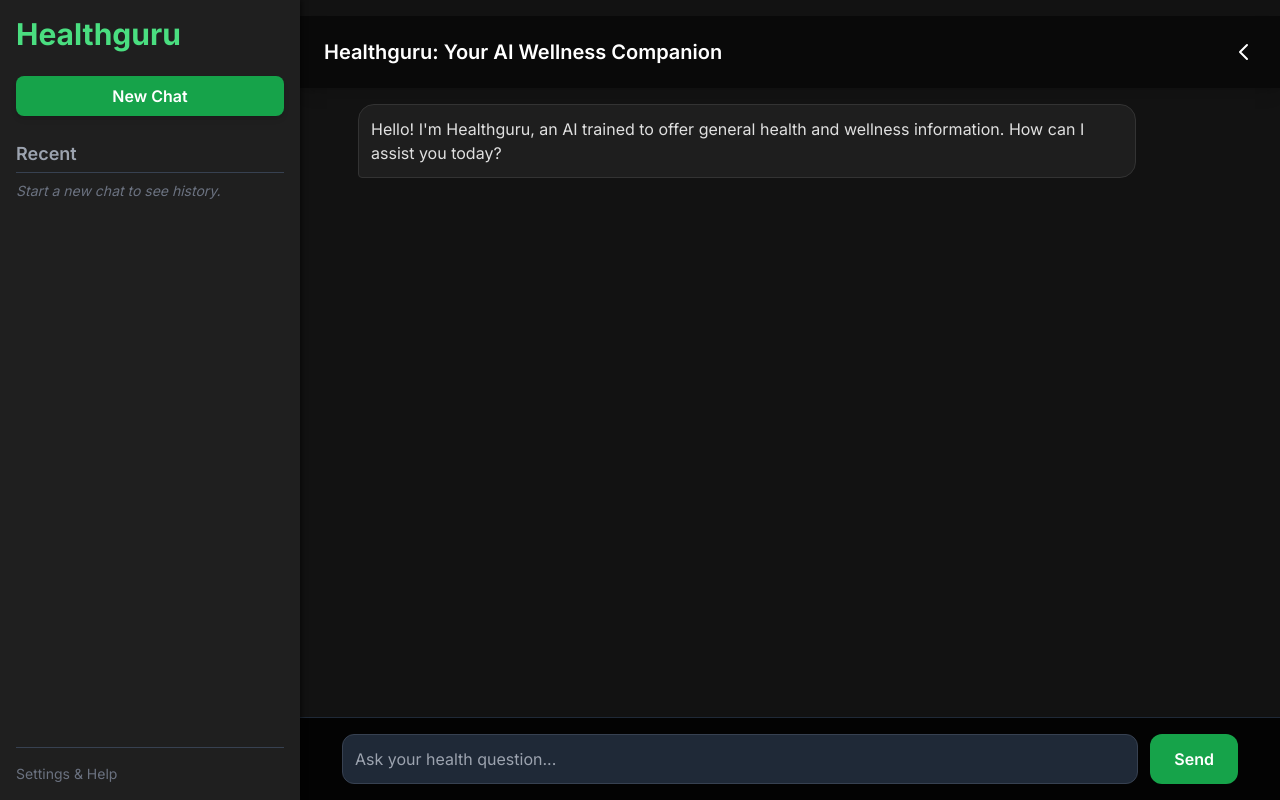
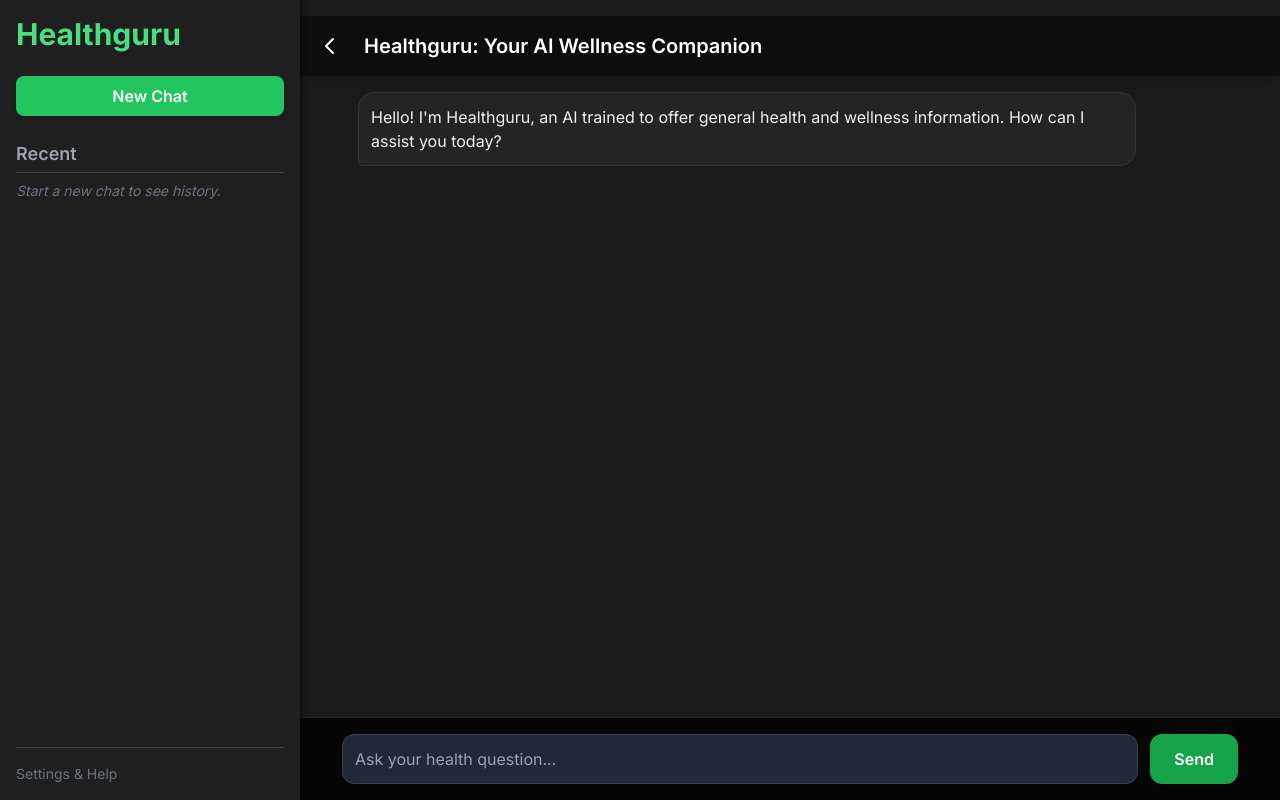
Before and after one commit to Zephieeeeee/Healthguru, a Flask app: template templates/index.html in a window 1280 px wide. Run offline with Flask 3, Linux system fonts and the light colour scheme; the template is opened without the code that fills it, so the values that code supplies are empty; some libraries are stand-ins or nearby versions.

Commit message:
Fix: Restored original colors and moved toggle button to the left.

```diff
--- a/templates/index.html
+++ b/templates/index.html
@@ -1,29 +1,31 @@
-<!DOCTYPE html>
+
 <html lang="en">
 <head>
     <meta charset="UTF-8">
     <meta name="viewport" content="width=device-width, initial-scale=1.0">
     <title>Healthguru: AI Wellness Companion</title>
     <script src="https://cdn.tailwindcss.com"></script>
+    <!-- Inter font -->
     <link href="https://fonts.googleapis.com/css2?family=Inter:wght@400;600;700&display=swap" rel="stylesheet">
     <style>
         /* Custom styles for dark theme and responsiveness */
         body {
             font-family: 'Inter', sans-serif;
-            background-color: #121212; /* Dark background */
-            color: #e0e0e0; /* Light text */
+            background-color: #1a1a1a; /* Dark background */
+            color: #f1f1f1; /* Light text */
             overflow-x: hidden; /* Prevent horizontal scrolling */
         }
+        /* Color matching your original polished look */
         .message-bubble-user {
-            background-color: #2a3d66; /* Deep blue for user messages */
+            background-color: #313131; /* Dark grey for user messages */
             color: #ffffff;
             border-radius: 1rem 1rem 0.25rem 1rem;
             max-width: 90%; /* Responsive width */
             margin-left: auto; /* Push to the right */
         }
         .message-bubble-ai {
-            background-color: #1e1e1e; /* Darker grey for AI messages */
-            color: #e0e0e0;
+            background-color: #242424; /* Even darker grey for AI messages */
+            color: #f1f1f1;
             border-radius: 1rem 1rem 1rem 0.25rem;
             max-width: 90%; /* Responsive width */
             margin-right: auto; /* Push to the left */
@@ -33,7 +35,7 @@
         /* Sidebar Styling (History Panel) */
         #history-sidebar {
             width: 300px; /* Fixed desktop width */
-            background-color: #1f1f1f; /* Slightly lighter than body */
+            background-color: #1f1f1f; /* Sidebar background */
             transition: transform 0.3s ease-in-out, width 0.3s ease-in-out;
             position: fixed; /* Fixed position */
             top: 0;
@@ -41,7 +43,6 @@
             height: 100%;
             z-index: 20;
             box-shadow: 2px 0 5px rgba(0,0,0,0.5);
-            /* Initially visible on desktop */
         }
 
         /* Main Content Area */
@@ -53,7 +54,7 @@
         }
 
         /* Hidden State for Sidebar (Applied by JS) */
-        #history-sidebar.hidden-mobile {
+        #history-sidebar.collapsed {
             transform: translateX(-300px);
         }
 
@@ -74,31 +75,36 @@
             #main-content {
                 margin-left: 0; /* No offset on mobile */
             }
-            /* Hamburger icon for mobile */
-            #sidebar-toggle-mobile {
-                display: block;
-            }
         }
 
-        /* Desktop/Tablet visibility for the toggle button */
+        /* Ensure the toggle button is always visible on the far left of the main header */
         #sidebar-toggle-desktop {
-            display: block; /* Visible on desktop/tablet */
+            position: absolute;
+            left: 10px;
+            top: 50%;
+            transform: translateY(-50%);
+            z-index: 30; /* Above the header */
         }
-        @media (max-width: 768px) {
-            /* Hide the desktop toggle button on small screens, use the mobile one */
-            #sidebar-toggle-desktop {
-                display: none;
-            }
+
+        /* Hide mobile-specific elements on desktop */
+        #sidebar-toggle-mobile {
+            display: none;
+        }
+
+        /* Adjust header content to not overlap the button */
+        .main-header-content {
+            margin-left: 40px;
         }
 
     </style>
 </head>
 <body id="body-container">
 
-    <div id="history-sidebar" class="p-4 flex flex-col hidden-mobile">
+    <!-- 1. HISTORY SIDEBAR -->
+    <div id="history-sidebar" class="p-4 flex flex-col">
         <h1 class="text-3xl font-bold text-green-400 mb-6">Healthguru</h1>
 
-        <a href="/new_chat" class="w-full text-center bg-green-600 hover:bg-green-700 text-white font-semibold py-2 px-4 rounded-lg shadow-md mb-6 transition duration-150 ease-in-out">
+        <a href="/new_chat" class="w-full text-center bg-green-500 hover:bg-green-600 text-white font-semibold py-2 px-4 rounded-lg shadow-md mb-6 transition duration-150 ease-in-out">
             New Chat
         </a>
 
@@ -107,7 +113,7 @@
         <div class="flex-grow overflow-y-auto">
             {% if recent_chats %}
                 {% for chat in recent_chats %}
-                    <a href="/chat/{{ chat.id }}" class="block w-full text-left {% if chat.id == current_chat_id %}bg-gray-700{% else %}hover:bg-gray-800{% endif %} py-2 px-3 rounded-lg mb-2 text-sm transition duration-100 ease-in-out">
+                    <a href="/chat/{{ chat.id }}" class="block w-full text-left {% if chat.id == current_chat_id %}bg-gray-700{% else %}hover:bg-gray-800{% endif %} py-2 px-3 rounded-lg mb-2 text-sm transition duration-100 ease-in-out truncate">
                         {{ chat.title }}
                     </a>
                 {% endfor %}
@@ -121,34 +127,43 @@
         </div>
     </div>
 
+    <!-- 2. MAIN CONTENT AREA -->
     <div id="main-content" class="min-h-screen flex flex-col">
 
-        <header class="flex justify-between items-center p-4 bg-black/50 sticky top-0 z-10 shadow-lg">
+        <!-- HEADER / NAVIGATION -->
+        <header class="p-4 bg-black/50 sticky top-0 z-10 shadow-lg relative flex items-center">
 
-            <button id="sidebar-toggle-mobile" onclick="toggleSidebar()" class="text-white hover:text-green-400 p-2 rounded-full transition duration-150 ease-in-out" style="display: none;">
+            <!-- Toggle Button (Visible on Desktop/Tablet and positioned on the left) -->
+            <button id="sidebar-toggle-desktop" onclick="toggleSidebar()" class="text-white hover:text-green-400 p-2 rounded-full transition duration-150 ease-in-out">
+                <!-- Chevron Left Icon (Default state: Sidebar Visible) -->
+                <svg id="toggle-icon" xmlns="http://www.w3.org/2000/svg" class="h-6 w-6" fill="none" viewBox="0 0 24 24" stroke="currentColor" stroke-width="2">
+                    <path stroke-linecap="round" stroke-linejoin="round" d="M15 19l-7-7 7-7" />
+                </svg>
+            </button>
+
+            <!-- Toggle Button (Hidden on Desktop, Visible on Mobile) -->
+            <button id="sidebar-toggle-mobile" onclick="toggleSidebar()" class="text-white hover:text-green-400 p-2 rounded-full transition duration-150 ease-in-out">
+                <!-- Hamburger Icon -->
                 <svg xmlns="http://www.w3.org/2000/svg" class="h-6 w-6" fill="none" viewBox="0 0 24 24" stroke="currentColor" stroke-width="2">
                     <path stroke-linecap="round" stroke-linejoin="round" d="M4 6h16M4 12h16m-7 6h7" />
                 </svg>
             </button>
 
-            <h1 class="text-xl font-semibold text-white ml-2">Healthguru: Your AI Wellness Companion</h1>
-
-            <button id="sidebar-toggle-desktop" onclick="toggleSidebar()" class="text-white hover:text-green-400 p-2 rounded-full transition duration-150 ease-in-out">
-                <svg id="toggle-icon" xmlns="http://www.w3.org/2000/svg" class="h-6 w-6" fill="none" viewBox="0 0 24 24" stroke="currentColor" stroke-width="2">
-                    <path stroke-linecap="round" stroke-linejoin="round" d="M15 19l-7-7 7-7" />
-                </svg>
-            </button>
+            <h1 class="text-xl font-semibold text-white main-header-content ml-12">Healthguru: Your AI Wellness Companion</h1>
 
         </header>
 
+        <!-- CHAT DISPLAY AREA -->
         <div id="chat-window" class="flex-grow p-4 space-y-4 overflow-y-auto max-w-4xl w-full mx-auto">
 
+            <!-- Greeting Message -->
             <div class="flex justify-start">
                 <div class="message-bubble-ai p-3">
                     Hello! I'm Healthguru, an AI trained to offer general health and wellness information. How can I assist you today?
                 </div>
             </div>
 
+            <!-- Existing Messages -->
             {% for message in messages %}
                 {% if message.role == 'user' %}
                     <div class="flex justify-end">
@@ -165,6 +180,7 @@
                 {% endif %}
             {% endfor %}
 
+            <!-- Loading Indicator -->
             <div id="loading-indicator" class="flex justify-start hidden">
                 <div class="message-bubble-ai p-3">
                     <div class="flex items-center space-x-2">
@@ -176,9 +192,11 @@
                 </div>
             </div>
 
+            <!-- Scroll Anchor (Ensures bottom visibility) -->
             <div id="scroll-anchor"></div>
         </div>
 
+        <!-- INPUT FOOTER -->
         <div class="sticky bottom-0 bg-black/80 backdrop-blur-sm p-4 border-t border-gray-800">
             <div class="max-w-4xl mx-auto flex space-x-3">
                 <input
@@ -200,6 +218,7 @@
 
     </div>
 
+    <!-- JavaScript Logic -->
     <script>
         const chatWindow = document.getElementById('chat-window');
         const userInput = document.getElementById('user-input');
@@ -210,70 +229,89 @@
         const bodyContainer = document.getElementById('body-container');
         const mainContent = document.getElementById('main-content');
         const toggleIcon = document.getElementById('toggle-icon');
+        const toggleButtonDesktop = document.getElementById('sidebar-toggle-desktop');
+        const toggleButtonMobile = document.getElementById('sidebar-toggle-mobile');
 
-        // Initial check for mobile size to set initial state of the sidebar
         let isMobile = window.innerWidth <= 768;
+        let isSidebarOpen = !isMobile; // Start open on desktop, start closed on mobile
 
-        document.addEventListener('DOMContentLoaded', (event) => {
-            // Check for a saved state or initialize based on screen size
+        // Initial setup on load
+        document.addEventListener('DOMContentLoaded', () => {
             if (isMobile) {
-                // On mobile, the sidebar starts hidden
-                historySidebar.classList.add('hidden-mobile');
+                // Mobile: Hide sidebar initially
+                historySidebar.classList.add('collapsed');
+                toggleButtonDesktop.style.display = 'none';
+                toggleButtonMobile.style.display = 'block';
             } else {
-                // On desktop, ensure the sidebar is visible and body has margin
-                historySidebar.classList.remove('hidden-mobile');
-                bodyContainer.classList.remove('sidebar-collapsed');
-                toggleIcon.innerHTML = `<path stroke-linecap="round" stroke-linejoin="round" d="M15 19l-7-7 7-7" />`; // Chevron Left
+                // Desktop: Show sidebar initially
+                historySidebar.classList.remove('collapsed');
+                toggleButtonDesktop.style.display = 'block';
+                toggleButtonMobile.style.display = 'none';
             }
+            // Ensure correct initial icon
+            updateToggleIcon();
             scrollToBottom();
         });
 
-
+        // Handle window resize
         window.addEventListener('resize', () => {
             const wasMobile = isMobile;
             isMobile = window.innerWidth <= 768;
 
-            // Adjust layout if screen crosses the mobile breakpoint
             if (wasMobile !== isMobile) {
                 if (!isMobile) {
-                    // Transitioning to Desktop: Ensure sidebar is open
+                    // Transitioning to Desktop: Force open state
+                    isSidebarOpen = true;
+                    historySidebar.classList.remove('collapsed');
                     historySidebar.classList.remove('active');
-                    historySidebar.classList.remove('hidden-mobile');
                     bodyContainer.classList.remove('sidebar-collapsed');
-                    toggleIcon.innerHTML = `<path stroke-linecap="round" stroke-linejoin="round" d="M15 19l-7-7 7-7" />`; // Chevron Left
+                    toggleButtonDesktop.style.display = 'block';
+                    toggleButtonMobile.style.display = 'none';
                 } else {
-                    // Transitioning to Mobile: Ensure sidebar is hidden by default
+                    // Transitioning to Mobile: Force closed state
+                    isSidebarOpen = false;
+                    historySidebar.classList.add('collapsed');
                     historySidebar.classList.remove('active');
-                    historySidebar.classList.add('hidden-mobile');
-                    bodyContainer.classList.remove('sidebar-collapsed'); // Always remove on mobile resize
+                    bodyContainer.classList.remove('sidebar-collapsed');
+                    toggleButtonDesktop.style.display = 'none';
+                    toggleButtonMobile.style.display = 'block';
                 }
+                updateToggleIcon();
             }
         });
 
-
-        function toggleSidebar() {
-            if (isMobile) {
-                // Mobile: Toggle the 'active' class (full-screen overlay)
-                historySidebar.classList.toggle('active');
+        function updateToggleIcon() {
+            if (!isMobile) {
+                // Desktop icon: Arrow
+                if (isSidebarOpen) {
+                    // Open: Show chevron left
+                    toggleIcon.innerHTML = `<path stroke-linecap="round" stroke-linejoin="round" d="M15 19l-7-7 7-7" />`;
+                } else {
+                    // Closed: Show chevron right
+                    toggleIcon.innerHTML = `<path stroke-linecap="round" stroke-linejoin="round" d="M9 5l7 7-7 7" />`;
+                }
             } else {
-                // Desktop: Toggle the 'sidebar-collapsed' class on the body (shifts main content)
-                bodyContainer.classList.toggle('sidebar-collapsed');
-
-                // Update the toggle icon
-                if (bodyContainer.classList.contains('sidebar-collapsed')) {
-                    // Sidebar is hidden -> show chevron right
-                    historySidebar.classList.add('hidden-mobile');
-                    mainContent.style.marginLeft = '0px';
-                    toggleIcon.innerHTML = `<path stroke-linecap="round" stroke-linejoin="round" d="M9 5l7 7-7 7" />`; // Chevron Right
-                } else {
-                    // Sidebar is visible -> show chevron left
-                    historySidebar.classList.remove('hidden-mobile');
-                    mainContent.style.marginLeft = '300px';
-                    toggleIcon.innerHTML = `<path stroke-linecap="round" stroke-linejoin="round" d="M15 19l-7-7 7-7" />`; // Chevron Left
-                }
+                // Mobile icon: Hamburger menu is used, doesn't change visually on toggle
             }
         }
 
+
+        function toggleSidebar() {
+            isSidebarOpen = !isSidebarOpen;
+
+            if (isMobile) {
+                // Mobile: Use 'active' class to slide in 100% width sidebar
+                historySidebar.classList.toggle('active');
+            } else {
+                // Desktop: Use 'collapsed' on sidebar and 'sidebar-collapsed' on body
+                historySidebar.classList.toggle('collapsed');
+                bodyContainer.classList.toggle('sidebar-collapsed');
+            }
+
+            updateToggleIcon();
+        }
+
+        // --- Chat Logic (Kept the same) ---
 
         function scrollToBottom() {
             scrollAnchor.scrollIntoView({ behavior: 'smooth' });
@@ -283,16 +321,13 @@
             const message = userInput.value.trim();
             if (!message) return;
 
-            // Get current chat ID from the URL path
             const pathParts = window.location.pathname.split('/');
             const chatIdIndex = pathParts.indexOf('chat') + 1;
             const currentChatId = (chatIdIndex > 0 && pathParts[chatIdIndex]) ? pathParts[chatIdIndex] : '{{ current_chat_id }}';
 
-            // 1. Add user message to the DOM immediately
             appendMessage(message, 'user');
             userInput.value = '';
 
-            // 2. Show loading indicator and disable input
             loadingIndicator.classList.remove('hidden');
             userInput.disabled = true;
             sendButton.disabled = true;
@@ -310,18 +345,14 @@
                 const data = await response.json();
 
                 if (response.ok) {
-                    // 3. Add AI message to the DOM
                     appendMessage(data.response, 'model');
 
-                    // If a new chat was created, update the URL
                     if (data.chat_id !== currentChatId) {
-                         // Redirect to the new chat URL to update the sidebar history
                         window.location.href = '/chat/' + data.chat_id;
-                        return; // Exit function to avoid further execution
+                        return;
                     }
 
                 } else {
-                    // 4. Handle API error
                     appendMessage(`Error: ${data.error || 'Could not get response from AI.'}`, 'error');
                 }
 
@@ -329,7 +360,6 @@
                 console.error('Fetch error:', error);
                 appendMessage('An unexpected network error occurred.', 'error');
             } finally {
-                // 5. Hide loading indicator and re-enable input
                 loadingIndicator.classList.add('hidden');
                 userInput.disabled = false;
                 sendButton.disabled = false;
@@ -349,12 +379,10 @@
                 messageContainer.className = 'flex justify-start';
                 bubble.className = 'message-bubble-ai p-3 whitespace-pre-wrap';
             } else if (role === 'error') {
-                // Special styling for errors
+                bubble.className = 'p-3 whitespace-pre-wrap bg-red-800 text-white rounded-lg border border-red-700';
                 messageContainer.className = 'flex justify-start';
-                bubble.className = 'p-3 whitespace-pre-wrap bg-red-800 text-white rounded-lg border border-red-700';
             }
 
-            // Simple Markdown-like formatting (bold for **text**)
             const formattedText = text.replace(/\*\*(.*?)\*\*/g, '<strong>$1</strong>');
 
             bubble.innerHTML = formattedText;
@@ -362,7 +390,6 @@
             chatWindow.insertBefore(messageContainer, scrollAnchor);
         }
 
-
     </script>
 
 </body>
```
